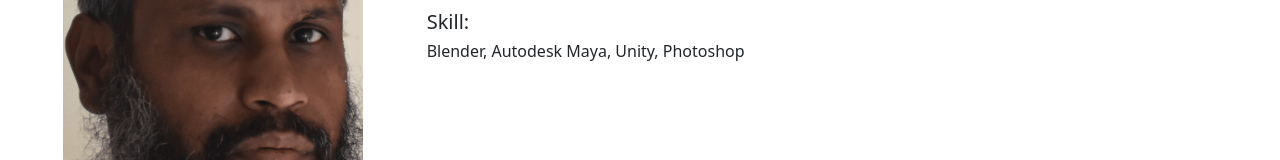
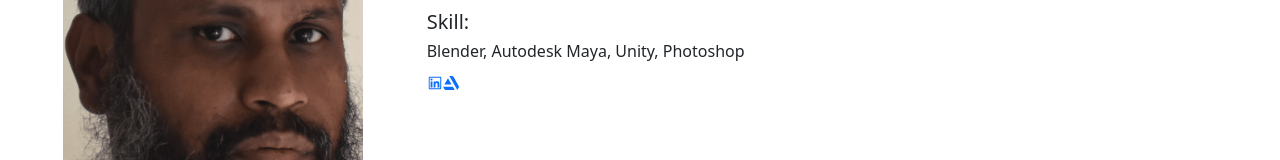
Before and after one commit to MahbubMorshed/services, a React (Create React App) app: page /about in a window 1280 px wide. Shown: the part 262-422 px from the top of the page. Built offline with nearby package versions, Linux system fonts and the light colour scheme; no server answers.

Commit message:
social icon add

```diff
--- a/package.json
+++ b/package.json
@@ -12,6 +12,7 @@
     "react-bootstrap": "^2.2.3",
     "react-dom": "^18.0.0",
     "react-firebase-hooks": "^5.0.3",
+    "react-icons": "^4.3.1",
     "react-router-dom": "^6.3.0",
     "react-scripts": "5.0.1",
     "react-toastify": "^8.2.0",
--- a/src/Pages/about/About.js
+++ b/src/Pages/about/About.js
@@ -1,6 +1,8 @@
 import React from "react";
 import "./about.css";
 import me from "../../images/me.png";
+import { AiOutlineLinkedin } from "react-icons/ai";
+import { FaArtstation } from "react-icons/fa";
 
 const About = () => {
   return (
@@ -23,7 +25,13 @@ const About = () => {
         </p>
         <h5>Skill: </h5>
         <h6> Blender, Autodesk Maya, Unity, Photoshop </h6>
-        <a></a>
+        <a href="https://www.linkedin.com/in/mahbub-morshed/">
+          <AiOutlineLinkedin />
+
+          <a href="https://www.artstation.com/mahbub">
+            <FaArtstation />
+          </a>
+        </a>
       </div>
     </div>
   );
```
Also changed, not shown: 1 other file (tests, documents, lock files or other folders).
